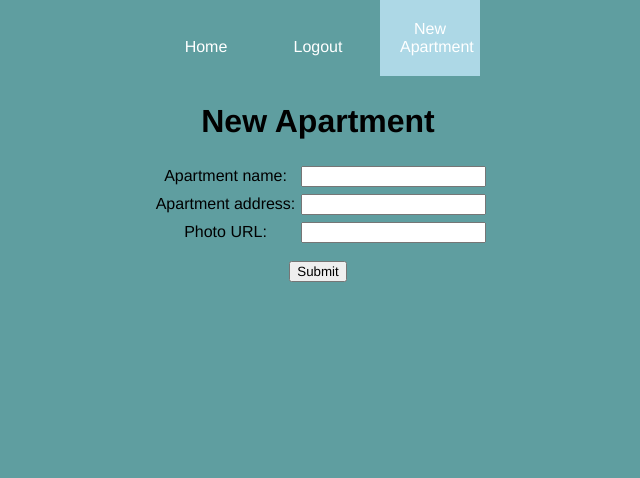
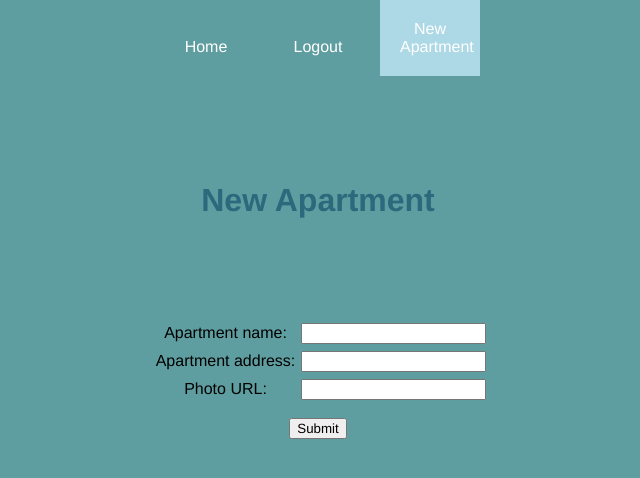
Before and after one commit to baezdiazm/Galactic-Kitty, a React (Create React App) app: page /NewApartmentForm in a window 1280 px wide. Shown: the top 478 px of the page, without its empty margins (322-962 px from the left). Built offline with nearby package versions, Linux system fonts and the light colour scheme; data requests are answered from the project's data file.

Commit message:
Styles the headers to a shade of green

```diff
--- a/src/App.css
+++ b/src/App.css
@@ -19,8 +19,13 @@ hr {
   border-radius: 5px;
 }
 
-.headers {
+.login-container {
+  margin-top: 100px;
+}
+
+.login-header {
   color: rgb(43, 105, 124);
+  margin-bottom: 50px;
 }
 
 .thumbnails {
@@ -28,6 +33,14 @@ hr {
   height: 200px;
   cursor: pointer;
   border-radius: 20px;
+}
+
+.home-container {
+  margin-top: 100px;
+}
+
+.home-header {
+  color: rgb(43, 105, 124);
 }
 
 .home-img {
@@ -83,3 +96,15 @@ label{
   margin-top: 100px;
   margin-bottom: 20px;
 }
+
+.new-form-container {
+  margin-top: 100px;
+}
+
+.new-from-header {
+  color: rgb(43, 105, 124);
+}
+
+.form {
+  margin-top: 100px;
+}
--- a/src/Home.js
+++ b/src/Home.js
@@ -12,14 +12,14 @@ function Home() {
 
     }
     return (
-        <>
-            <header className="home">
+        <div className="home-container">
+            <header className="home-header">
                 <h1 className="headers">Your New Home</h1>
                 <img src={homePhoto} alt={homePhoto} className="home-img"/>
             </header>
             <button className={"Logout"} onClick={loggout}>Log{loggedIn? "out" : "in"}</button>
             {console.log(loggedIn)}
-        </>
+        </div>
     )
 }
 
--- a/src/Login.js
+++ b/src/Login.js
@@ -30,8 +30,8 @@ function Login() {
     }
 
     return (
-        <>
-           <h1 className="headers">Login</h1>
+        <div className="login-container">
+           <h1 className="login-header">Login</h1>
            <form className="login-page" >
                 <label>Username: </label>
                 <input type="text" onChange={handleUserChange} value={`${username}`} />
@@ -39,7 +39,7 @@ function Login() {
                 <input type="password" onChange={handlePasswordChange} value={`${password}`} />
                 <input type="submit" value="Submit" onClick={handleSubmit}/>
            </form>
-        </>
+        </div>
     )
 }
 
--- a/src/NewApartmentForm.js
+++ b/src/NewApartmentForm.js
@@ -35,11 +35,11 @@ function NewApartmentForm() {
     }
 
     return (
-        <div>
-            <h1>
+        <div className="new-form-container">
+            <h1 className="new-from-header">
                 New Apartment
             </h1>
-            <form className="new-form" onSubmit={handleSubmit}>
+            <form className="form" onSubmit={handleSubmit}>
                 <div>
                     <label>Apartment name: </label>
                     <input type="text" value={name} onChange={handleName}/>
```
